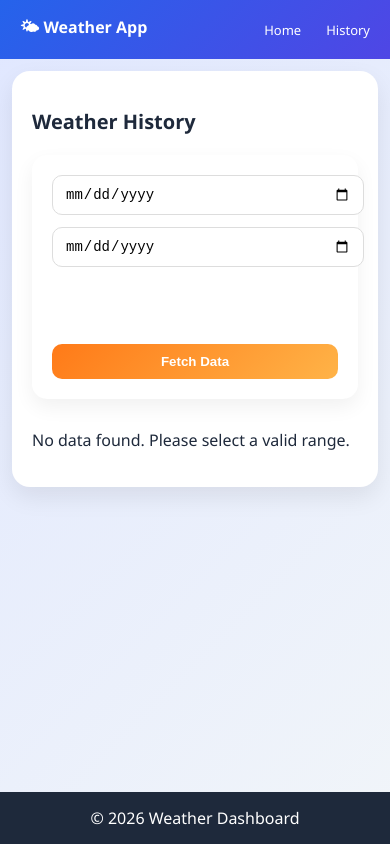
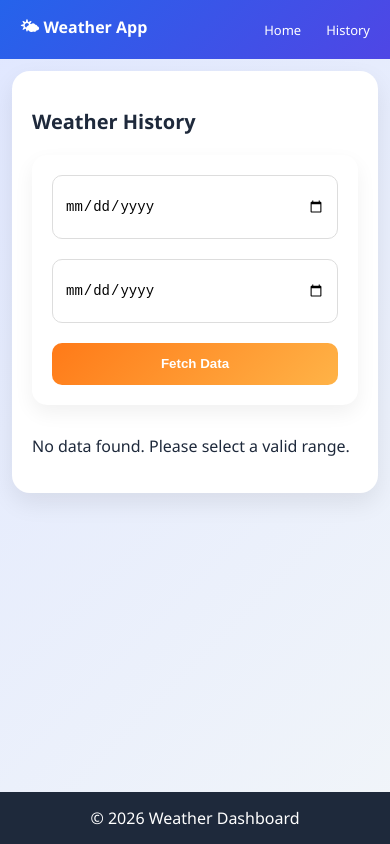
Before and after one commit to Rohit-Chaudhari23/weather-dashboard, a React (Create React App) app: page /history in a window 390 px wide. Built offline with nearby package versions, Linux system fonts and the light colour scheme.

Commit message:
Fix: mobile navbar + button alignment + chart responsive

```diff
--- a/src/index.css
+++ b/src/index.css
@@ -87,6 +87,7 @@ h3 {
   border: 1px solid #ddd;
   font-size: 14px;
   min-width: 150px;
+  height: 42px;
 }
 
 /* ========= BUTTON ==== */
@@ -225,11 +226,12 @@ h3 {
     display: none !important;
   }
 
-  .history-filter {
-    flex-direction: column;
-    align-items: stretch;
-    gap: 12px;
-  }
+ .history-filter {
+  display: flex;
+  gap: 20px;
+  align-items: center;
+  flex-wrap: wrap;
+}
 
   .history-filter input,
   .btn {
@@ -249,3 +251,11 @@ h3 {
     gap: 10px;
   }
 }
+
+.fetch-btn {
+  margin-top: 0 !important;
+  height: 42px;
+  display: flex;
+  align-items: center;
+  justify-content: center;
+}
--- a/src/pages/History.js
+++ b/src/pages/History.js
@@ -101,9 +101,9 @@ const [error, setError] = useState(null);
         <div className="history-filter">
           <input type="date" onChange={(e) => setStartDate(e.target.value)} />
           <input type="date" onChange={(e) => setEndDate(e.target.value)} />
-          <button className="btn" onClick={handleFetch}>
-            Fetch Data
-          </button>
+          <button className="btn fetch-btn" onClick={handleFetch}>
+              Fetch Data
+            </button>
         </div>
 
 
```
